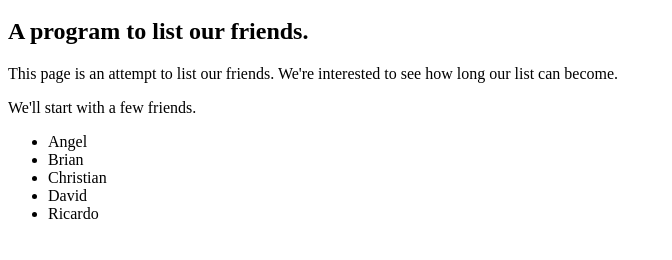
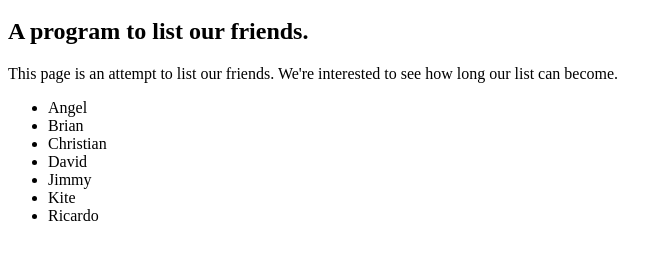
Before and after one commit to planeswalker1/friends, a plain HTML site: page index.html in a window 1280 px wide. Shown: the part 48-308 px from the top of the page, without its empty margins (0-672 px from the left). Drawn offline with Linux system fonts and the light colour scheme.

Commit message:
add 2 friends

```diff
--- a/index.html
+++ b/index.html
@@ -1,14 +1,14 @@
 <h1> Hello World </h1>
 <h2> A program to list our friends. </h2>
 
-<p>This page is an attempt to list our friends.  We're interested to see how long our list can become.</p>
-
-<p>We'll start with a few friends.</p>
+<p>This page is an attempt to list our friends. We're interested to see how long our list can become.</p>
 
 <ul>
   <li>Angel</li>
   <li>Brian</li>
   <li>Christian</li>
   <li>David</li>
+  <li>Jimmy</li>
+  <li>Kite</li>
   <li>Ricardo</li>
 </ul>
```
